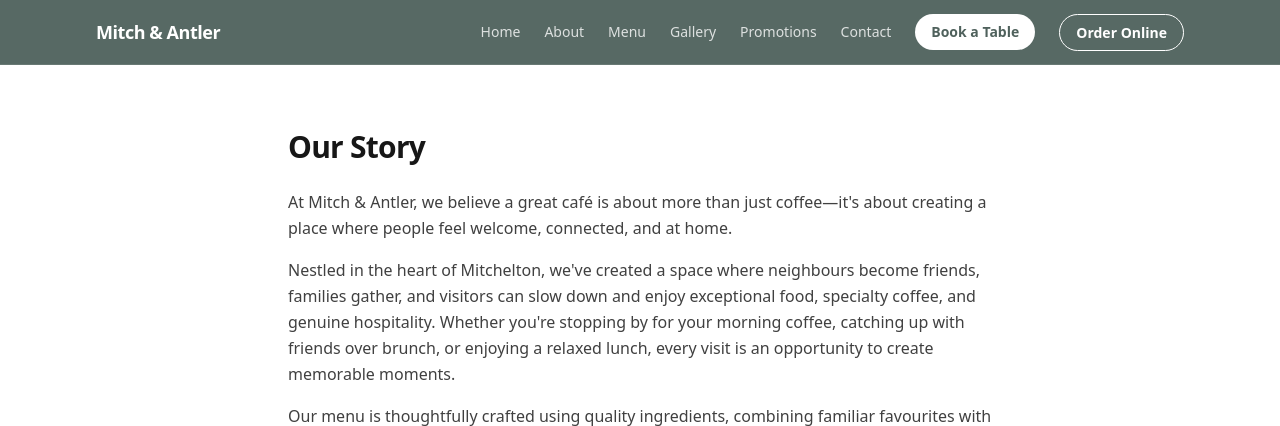
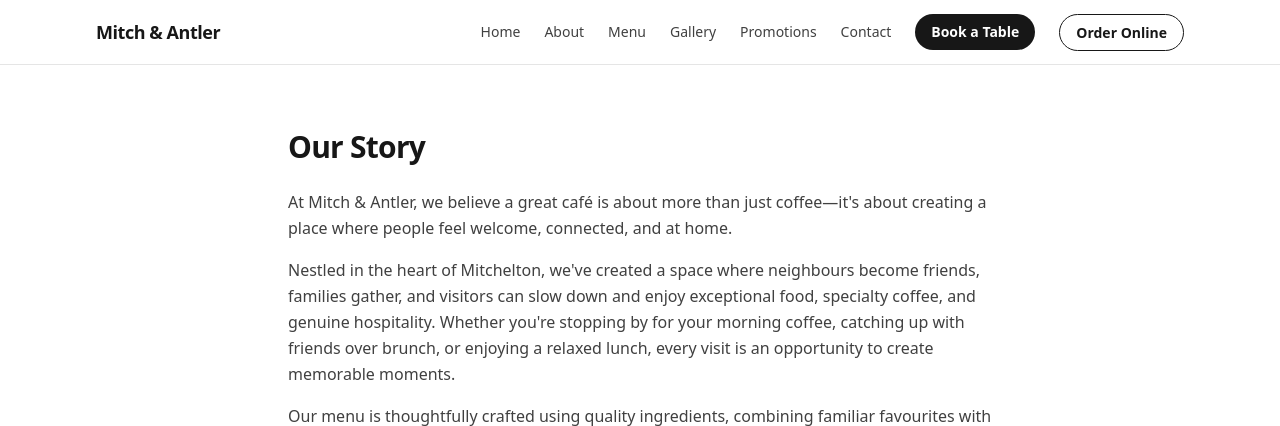
Before and after one commit to mitchandantler/Website, a Django app: page /about/ in a window 1280 px wide. Shown: the top 426 px of the page. Run offline with Django 5.2, Linux system fonts and the light colour scheme; data comes from the database, SQL or seed files in the repository; some libraries are stand-ins or nearby versions.

Commit message:
Revert header background color change
Per user request, reverting back to the previous header styling
(bg-white/95, neutral text colors) from before #4f615c was applied.

Co-Authored-By: Claude Sonnet 5 <noreply@anthropic.com>

```diff
--- a/templates/partials/header.html
+++ b/templates/partials/header.html
@@ -1,23 +1,23 @@
-<header x-data="{ open: false }" class="sticky top-0 z-40 bg-[#4f615c]/95 backdrop-blur border-b border-white/10">
+<header x-data="{ open: false }" class="sticky top-0 z-40 bg-white/95 backdrop-blur border-b border-neutral-200">
   <nav class="mx-auto max-w-6xl px-4 sm:px-6 lg:px-8">
     <div class="flex h-16 items-center justify-between">
-      <a href="{% url 'website:home' %}" class="text-lg font-semibold tracking-tight text-white">
+      <a href="{% url 'website:home' %}" class="text-lg font-semibold tracking-tight">
         Mitch &amp; Antler
       </a>
 
       <div class="hidden md:flex md:items-center md:gap-6">
-        <a href="{% url 'website:home' %}" class="text-sm font-medium text-white/80 hover:text-white">Home</a>
-        <a href="{% url 'website:about' %}" class="text-sm font-medium text-white/80 hover:text-white">About</a>
-        <a href="{% url 'menu:menu' %}" class="text-sm font-medium text-white/80 hover:text-white">Menu</a>
-        <a href="{% url 'gallery:gallery' %}" class="text-sm font-medium text-white/80 hover:text-white">Gallery</a>
-        <a href="{% url 'promotions:offers' %}" class="text-sm font-medium text-white/80 hover:text-white">Promotions</a>
-        <a href="{% url 'contact:contact' %}" class="text-sm font-medium text-white/80 hover:text-white">Contact</a>
-        <a href="{% url 'booking:booking' %}" class="rounded-full bg-white px-4 py-2 text-sm font-semibold text-[#4f615c] hover:bg-white/90">
+        <a href="{% url 'website:home' %}" class="text-sm font-medium text-neutral-700 hover:text-neutral-950">Home</a>
+        <a href="{% url 'website:about' %}" class="text-sm font-medium text-neutral-700 hover:text-neutral-950">About</a>
+        <a href="{% url 'menu:menu' %}" class="text-sm font-medium text-neutral-700 hover:text-neutral-950">Menu</a>
+        <a href="{% url 'gallery:gallery' %}" class="text-sm font-medium text-neutral-700 hover:text-neutral-950">Gallery</a>
+        <a href="{% url 'promotions:offers' %}" class="text-sm font-medium text-neutral-700 hover:text-neutral-950">Promotions</a>
+        <a href="{% url 'contact:contact' %}" class="text-sm font-medium text-neutral-700 hover:text-neutral-950">Contact</a>
+        <a href="{% url 'booking:booking' %}" class="rounded-full bg-neutral-900 px-4 py-2 text-sm font-semibold text-white hover:bg-neutral-700">
           Book a Table
         </a>
         {% if site_settings.qr_ordering_url or site_settings.uber_eats_url or site_settings.doordash_url or site_settings.gift_vouchers_url %}
           <div class="relative" x-data="{ orderMenuOpen: false }" @mouseenter="orderMenuOpen = true" @mouseleave="orderMenuOpen = false">
-            <a href="{% url 'booking:order_online' %}" class="rounded-full border border-white px-4 py-2 text-sm font-semibold text-white hover:bg-white/10">
+            <a href="{% url 'booking:order_online' %}" class="rounded-full border border-neutral-900 px-4 py-2 text-sm font-semibold text-neutral-900 hover:bg-neutral-100">
               Order Online
             </a>
             <div
@@ -41,7 +41,7 @@
             </div>
           </div>
         {% else %}
-          <a href="{% url 'booking:order_online' %}" class="rounded-full border border-white px-4 py-2 text-sm font-semibold text-white hover:bg-white/10">
+          <a href="{% url 'booking:order_online' %}" class="rounded-full border border-neutral-900 px-4 py-2 text-sm font-semibold text-neutral-900 hover:bg-neutral-100">
             Order Online
           </a>
         {% endif %}
@@ -49,7 +49,7 @@
 
       <button
         type="button"
-        class="md:hidden inline-flex items-center justify-center rounded-md p-2 text-white hover:bg-white/10"
+        class="md:hidden inline-flex items-center justify-center rounded-md p-2 text-neutral-700 hover:bg-neutral-100"
         @click="open = !open"
         :aria-expanded="open"
         aria-controls="mobile-menu"
@@ -65,14 +65,14 @@
     </div>
 
     <div id="mobile-menu" x-show="open" x-cloak class="md:hidden pb-4 space-y-1">
-      <a href="{% url 'website:home' %}" class="block rounded-md px-3 py-2 text-base font-medium text-white/80 hover:bg-white/10 hover:text-white">Home</a>
-      <a href="{% url 'website:about' %}" class="block rounded-md px-3 py-2 text-base font-medium text-white/80 hover:bg-white/10 hover:text-white">About</a>
-      <a href="{% url 'menu:menu' %}" class="block rounded-md px-3 py-2 text-base font-medium text-white/80 hover:bg-white/10 hover:text-white">Menu</a>
-      <a href="{% url 'gallery:gallery' %}" class="block rounded-md px-3 py-2 text-base font-medium text-white/80 hover:bg-white/10 hover:text-white">Gallery</a>
-      <a href="{% url 'promotions:offers' %}" class="block rounded-md px-3 py-2 text-base font-medium text-white/80 hover:bg-white/10 hover:text-white">Promotions</a>
-      <a href="{% url 'contact:contact' %}" class="block rounded-md px-3 py-2 text-base font-medium text-white/80 hover:bg-white/10 hover:text-white">Contact</a>
-      <a href="{% url 'booking:booking' %}" class="block rounded-md px-3 py-2 text-base font-semibold text-white">Book a Table</a>
-      <a href="{% url 'booking:order_online' %}" class="block rounded-md px-3 py-2 text-base font-semibold text-white">Order Online</a>
+      <a href="{% url 'website:home' %}" class="block rounded-md px-3 py-2 text-base font-medium text-neutral-700 hover:bg-neutral-100">Home</a>
+      <a href="{% url 'website:about' %}" class="block rounded-md px-3 py-2 text-base font-medium text-neutral-700 hover:bg-neutral-100">About</a>
+      <a href="{% url 'menu:menu' %}" class="block rounded-md px-3 py-2 text-base font-medium text-neutral-700 hover:bg-neutral-100">Menu</a>
+      <a href="{% url 'gallery:gallery' %}" class="block rounded-md px-3 py-2 text-base font-medium text-neutral-700 hover:bg-neutral-100">Gallery</a>
+      <a href="{% url 'promotions:offers' %}" class="block rounded-md px-3 py-2 text-base font-medium text-neutral-700 hover:bg-neutral-100">Promotions</a>
+      <a href="{% url 'contact:contact' %}" class="block rounded-md px-3 py-2 text-base font-medium text-neutral-700 hover:bg-neutral-100">Contact</a>
+      <a href="{% url 'booking:booking' %}" class="block rounded-md px-3 py-2 text-base font-semibold text-neutral-900">Book a Table</a>
+      <a href="{% url 'booking:order_online' %}" class="block rounded-md px-3 py-2 text-base font-semibold text-neutral-900">Order Online</a>
     </div>
   </nav>
 </header>
```
Also changed, not shown: static/css/tailwind.css.
